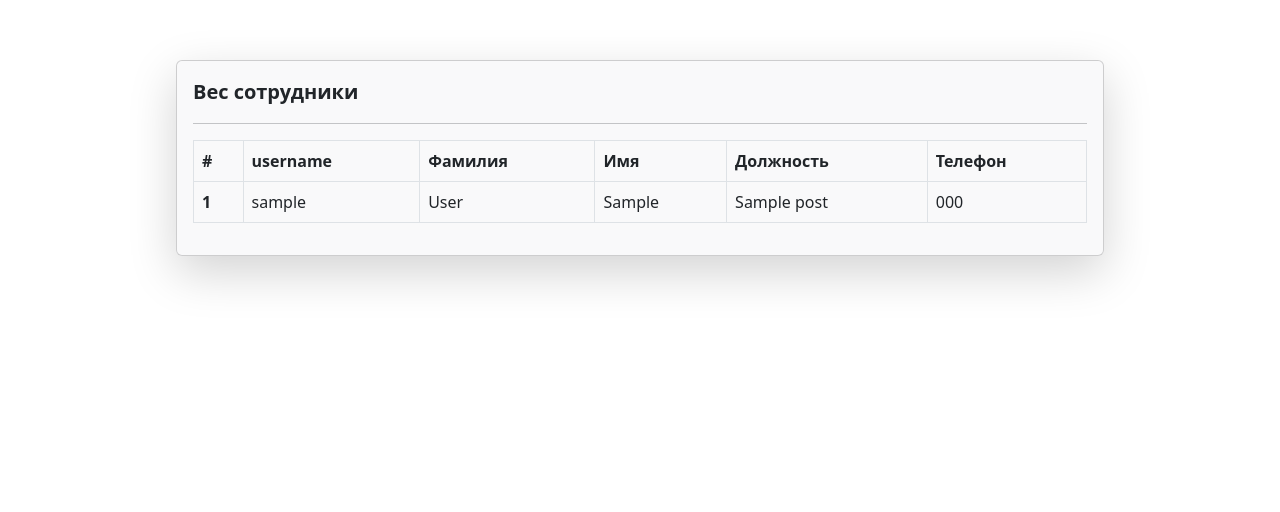
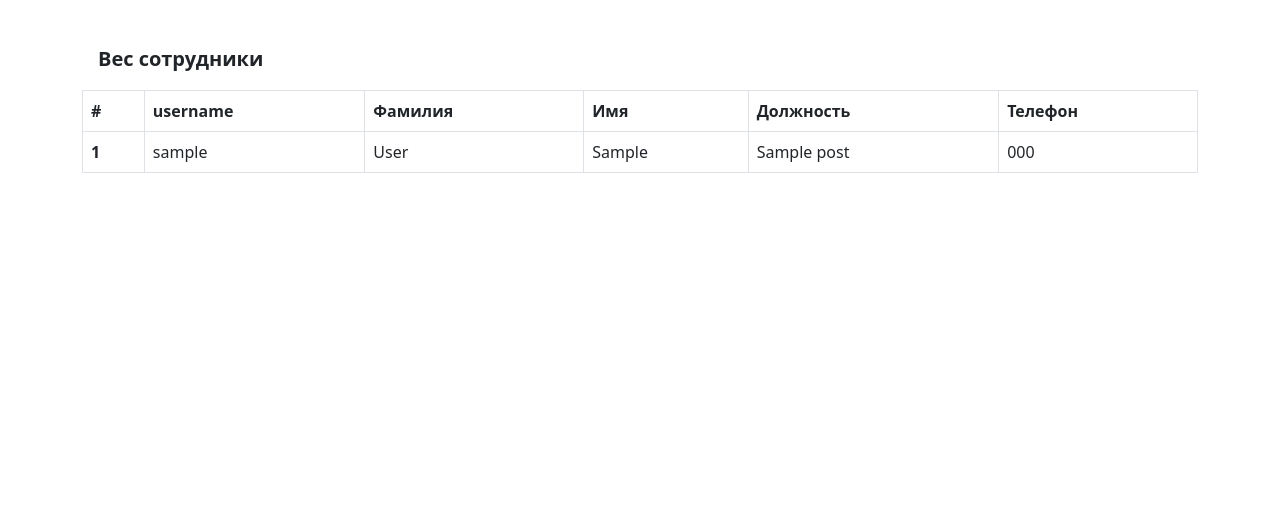
Before and after one commit to alexandrPushylo/kip, a Django app: template public_html/HelloDjango/templates/show_staff.html in a window 1280 px wide. Shown: the part 56-568 px from the top of the page. Run offline with Django 3.2, Linux system fonts and the light colour scheme; the template is opened without the code that fills it: most values are stand-ins (such as "Sample title", 1, 10 or a date in 2020); some libraries are stand-ins or nearby versions.

Commit message:
fix: show_staff.html

```diff
--- a/public_html/HelloDjango/templates/show_staff.html
+++ b/public_html/HelloDjango/templates/show_staff.html
@@ -2,12 +2,8 @@
 
 {% block content %}
 
-<div class="container-lg m-3 mx-auto w-75 p-3"  >
-    <div class="card shadow-lg" style="background-color: rgba(247,247,248,0.71)">
-      <div class="card-body">
-        <p class="card-text"> <b class="fs-5">Вес сотрудники </b> </p><hr>
-      <div>
-
+<div class="container-sm m-3 mx-auto "  >
+        <p class="card-text ms-3"> <b class="fs-5">Вес сотрудники </b> </p>
         <table class="table table-bordered table-hover">
   <thead>
     <tr>
@@ -32,14 +28,6 @@
     {% endfor %}
   </tbody>
 </table>
-
-
-
-
-      </div>
-      </div>
-    </div>
-
 </div>
 
 {% endblock %}
```
